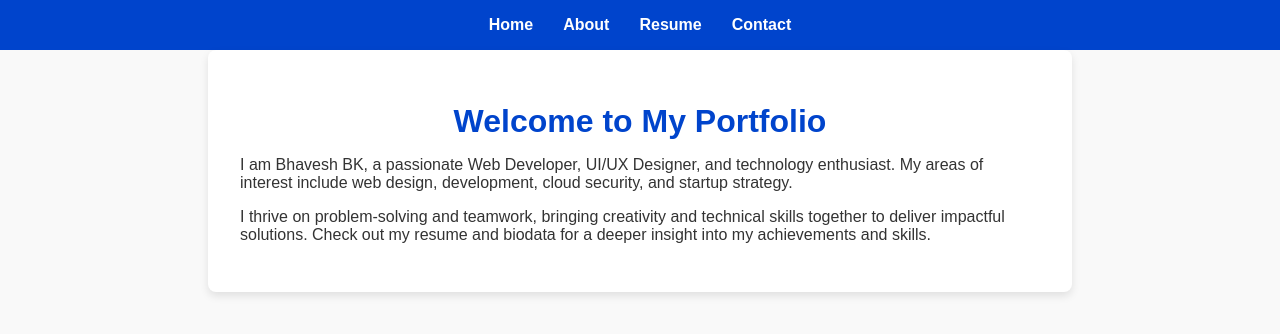
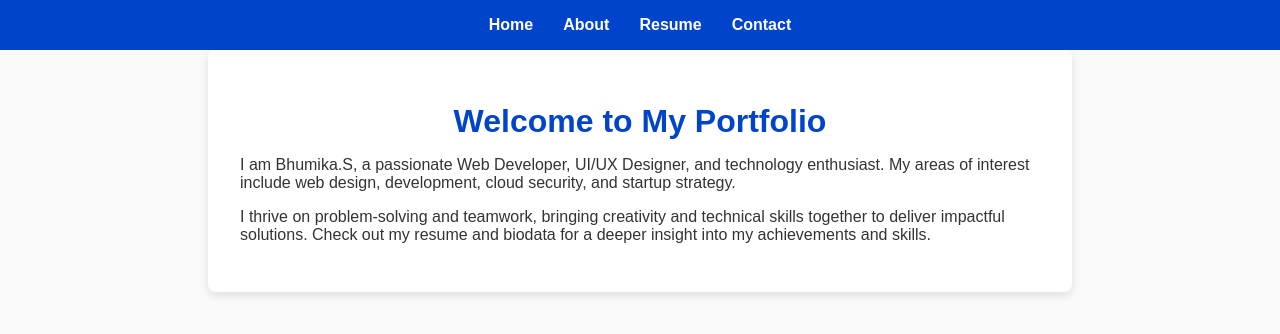
Before and after one commit to pkb9/portfolio, a plain HTML site: page index.html in a window 1280 px wide. Drawn offline with Linux system fonts and the light colour scheme.

Commit message:
Update index.html

```diff
--- a/index.html
+++ b/index.html
@@ -22,7 +22,7 @@
     <main>
         <h1>Welcome to My Portfolio</h1>
         <p>
-            I am Bhavesh BK, a passionate Web Developer, UI/UX Designer, and technology enthusiast.
+           I am Bhumika.S, a passionate Web Developer, UI/UX Designer, and technology enthusiast.
             My areas of interest include web design, development, cloud security, and startup strategy.
         </p>
         <p>
```
